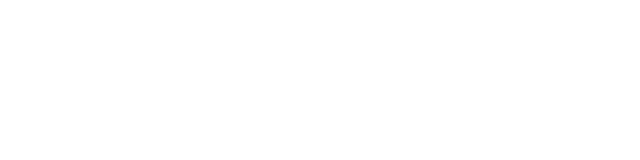
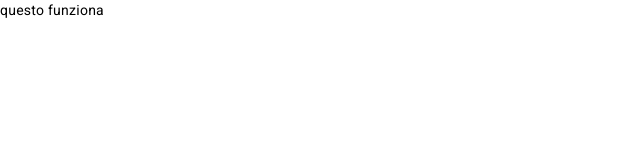
Before and after one commit to davicami/angular-store, an Angular app: page / in a window 1280 px wide. Shown: the top 160 px of the page, without its empty margins (0-640 px from the left). Built offline with nearby package versions, Linux system fonts and the light colour scheme.

Commit message:
header component

```diff
--- a/src/app/app.component.ts
+++ b/src/app/app.component.ts
@@ -2,7 +2,7 @@
 
 @Component({
   selector: "app-root",
-  template: ``,
+  template: ` <app-header></app-header> `,
   styles: [],
 })
 export class AppComponent {
--- a/src/app/app.module.ts
+++ b/src/app/app.module.ts
@@ -17,9 +17,10 @@
 import { MatTableModule } from "@angular/material/table";
 import { MatBadgeModule } from "@angular/material/badge";
 import { MatSnackBarModule } from "@angular/material/snack-bar";
+import { HeaderComponent } from './components/header/header.component';
 
 @NgModule({
-  declarations: [AppComponent],
+  declarations: [AppComponent, HeaderComponent],
   imports: [
     BrowserModule,
     AppRoutingModule,
--- /dev/null
+++ b/src/app/components/header/header.component.html
@@ -0,0 +1 @@
+<p>questo funziona</p>
--- a/src/index.html
+++ b/src/index.html
@@ -1,5 +1,6 @@
 <!doctype html>
 <html lang="en">
+
 <head>
   <meta charset="utf-8">
   <title>Store</title>
@@ -10,7 +11,9 @@
   <link href="https://fonts.googleapis.com/css2?family=Roboto:wght@300;400;500&display=swap" rel="stylesheet">
   <link href="https://fonts.googleapis.com/icon?family=Material+Icons" rel="stylesheet">
 </head>
+
 <body class="mat-typography">
   <app-root></app-root>
 </body>
+
 </html>
```
Also changed, not shown: src/app/components/header/header.component.ts (added, +7 -0 lines).
